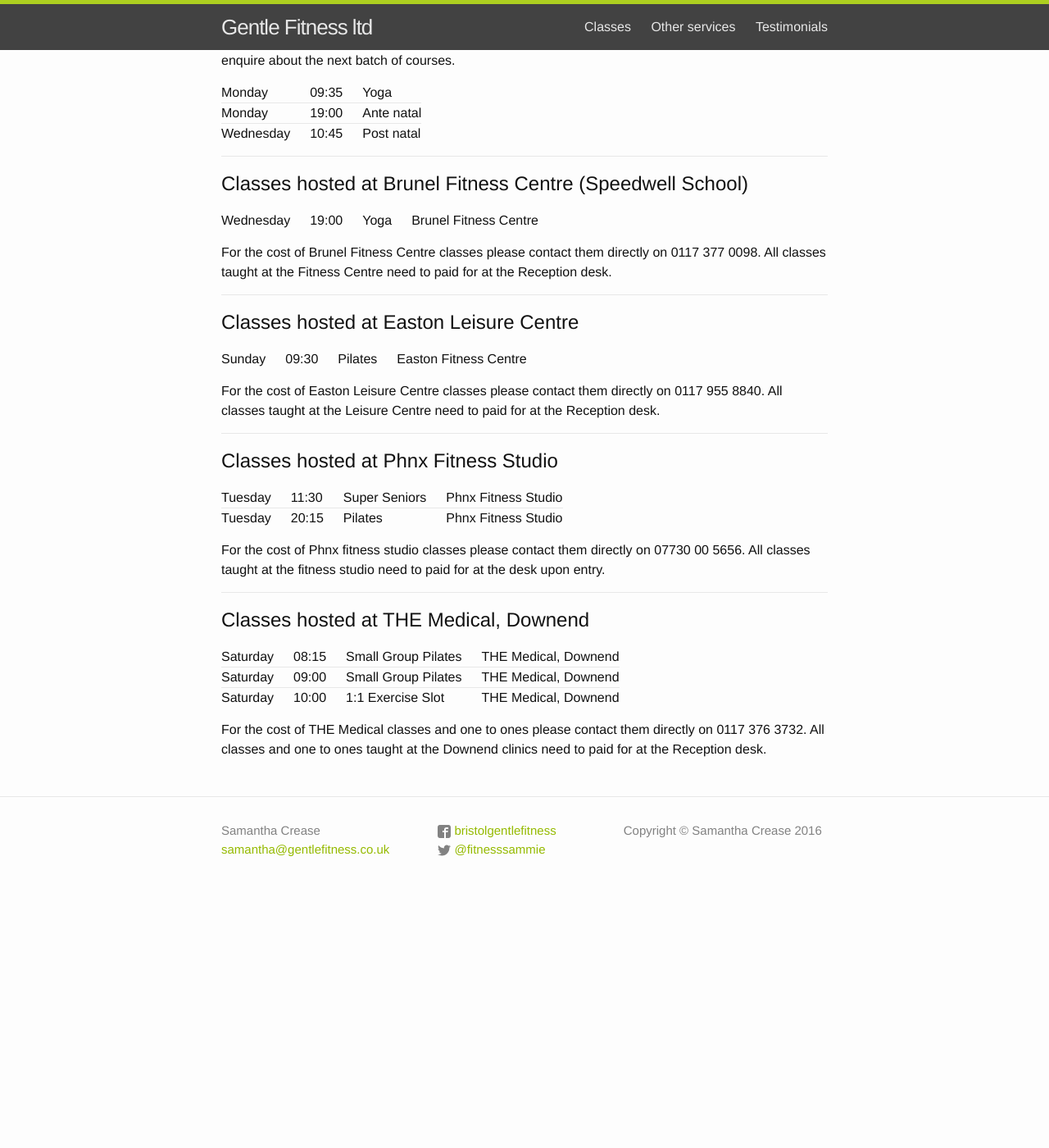
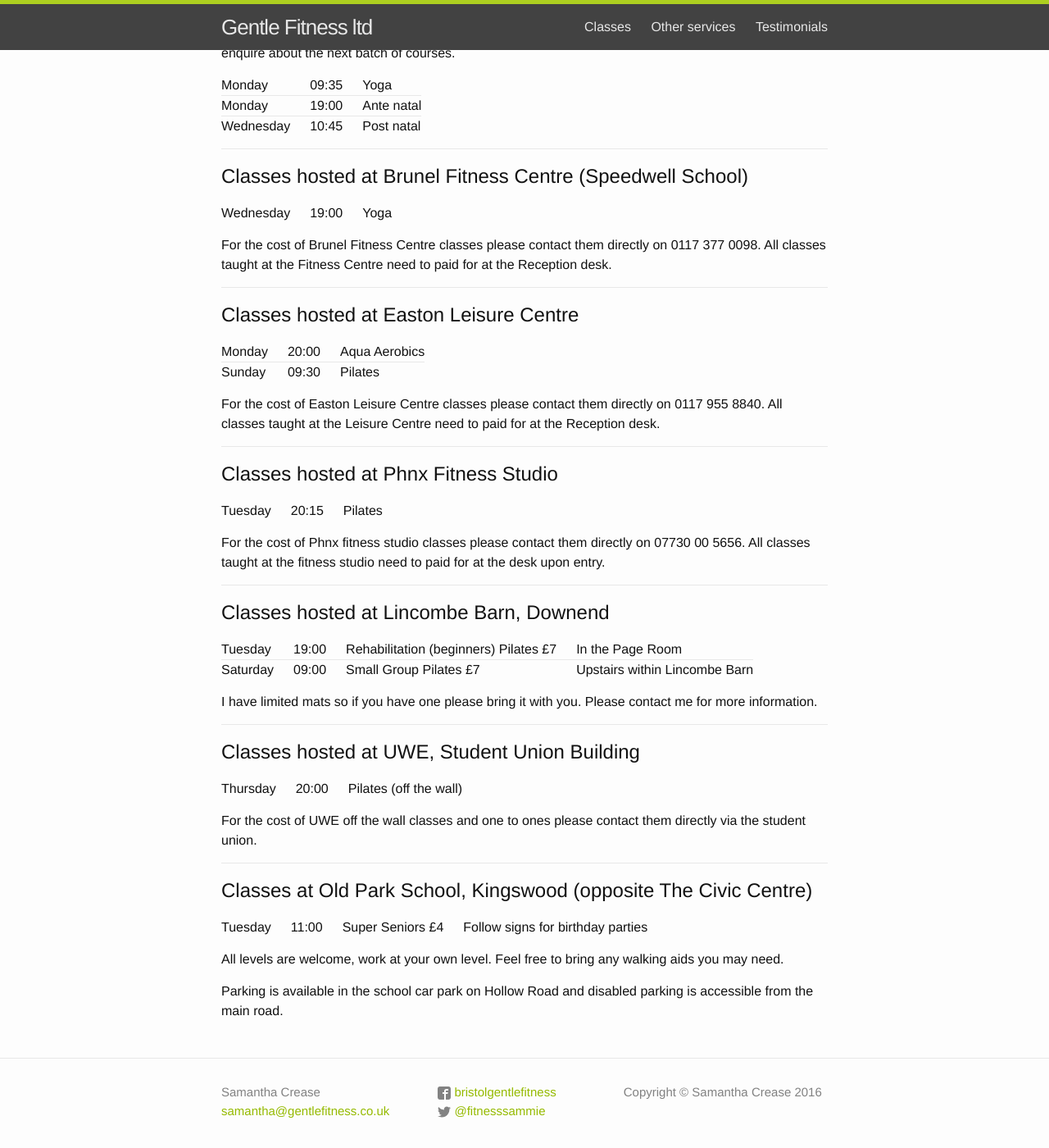
Before and after one commit to gentlefitness-www/gentlefitness-www, a Jekyll site: the page built from classes.md, in a window 1280 px wide and 1400 px high, scrolled down 1485 px. Shown: the whole window at 82% size. Built offline with Jekyll 4.4.1, drawn with Linux system fonts in a browser that asks for light colours; before the commit the page ends 2592 px from its top, so only the background shows below that; some of the changed text lies outside the part shown.

Commit message:
Classes page updates

```diff
--- a/classes.md
+++ b/classes.md
@@ -14,7 +14,9 @@ Gentle Fitness ltd offers:
 - [Classes hosted at Brunel Fitness Centre](#classes-hosted-at-brunel-fitness-centre-speedwell-school)
 - [Classes hosted at Easton Leisure Centre](#classes-hosted-at-easton-leisure-centre)
 - [Classes hosted at Phnx Fitness Studio](#classes-hosted-at-phnx-fitness-studio)
-- [Classes hosted at THE Medical, Downend](#classes-hosted-at-the-medical-downend)
+- [Classes hosted at Lincombe Barn, Downend](#classes-hosted-at-lincombe-barn-downend)
+- [Classes hosted at UWE](#classes-hosted-at-uwe-student-union-building)
+- [Classes hosted at Old Park School, Kingswood](#classes-at-old-park-school-kingswood-opposite-the-civic-centre)
 
 ## Community classes
 
@@ -25,25 +27,22 @@ For the most up to date classes please check out my
 |09:35|Yoga course         |Keynsham Leisure Centre|
 |17:45|Yoga class          |Keynsham Leisure Centre|
 |19:00|Ante Natal course   |Keynsham Leisure Centre|
+|20:00|Aqua Aerobics       |Easton Leisure Centre  |
 ||**Tuesday**                                      |
-|11:30|Super Seniors       |Phnx Fitness Studio    |
-|||
-|19:00|* Rehabilitation (beginners) Pilates £7|Lincombe Barn, Downend|
-||* *Limited mats so if you have one please bring it*|
-||*Please contact me for more information.*|
-|||
+|11:00|Super Seniors £4    |Old Park School, Kingswood|
+|19:00|Rehabilitation (beginners) Pilates £7|Lincombe Barn, Downend|
 |20:15|Pilates             |Phnx Fitness Studio    |
 ||**Wednesday**                                    |
 |09:35|Yoga class          |Keynsham Leisure Centre|
 |10:45|Post Natal course   |Keynsham Leisure Centre|
 |19:00|Yoga                |Brunel Fitness Centre  |
+||**Thursday**                                     |
+|18:00|Pilates             |UWE - Student Union Building|
 ||**Friday**                                       |
 |09:55|Beginners Pilates   |Keynsham Leisure Centre|
 |11:00|Super Seniors       |Keynsham Leisure Centre|
 ||**Saturday**                                     |
-|08:15|Small Group Pilates |THE Medical, Downend   |
-|09:00|Small Group Pilates |THE Medical, Downend   |
-|10:00|1:1 Exercise Slot   |THE Medical, Downend   |
+|09:00|Small Group Pilates £7|Lincombe Barn, Downend |
 ||**Sunday**                                       |
 |09:30|Pilates             |Easton Leisure Centre  |
 
@@ -51,10 +50,10 @@ For the most up to date classes please check out my
 
 ## Classes hosted at Keynsham Leisure Centre
 
-|Monday   |17:45|Yoga                       |Keynsham Leisure Centre|
-|Wednesday|09:35|Yoga                       |Keynsham Leisure Centre|
-|Friday   |09:55|Beginners Pilates          |Keynsham Leisure Centre|
-|Friday   |11:00|Super Seniors              |Keynsham Leisure Centre|
+|Monday   |17:45|Yoga             |
+|Wednesday|09:35|Yoga             |
+|Friday   |09:55|Beginners Pilates|
+|Friday   |11:00|Super Seniors    |
 
 For the cost of Keynsham Leisure classes please contact them directly 01225 439680.
 All classes taught at the Leisure Centre need to paid for at the Reception desk.
@@ -74,7 +73,7 @@ Call the Centre directly on 01225 439680 to enquire about the next batch of cour
 
 ## Classes hosted at Brunel Fitness Centre (Speedwell School)
 
-|Wednesday|19:00|Yoga|Brunel Fitness Centre|
+|Wednesday|19:00|Yoga|
 
 For the cost of Brunel Fitness Centre classes please contact them directly on 0117 377 0098.
 All classes taught at the Fitness Centre need to paid for at the Reception desk.
@@ -83,7 +82,8 @@ All classes taught at the Fitness Centre need to paid for at the Reception desk.
 
 ## Classes hosted at Easton Leisure Centre
 
-|Sunday|09:30|Pilates|Easton Fitness Centre|
+|Monday|20:00|Aqua Aerobics|
+|Sunday|09:30|Pilates      |
 
 For the cost of Easton Leisure Centre classes please contact them directly on 0117 955 8840.
 All classes taught at the Leisure Centre need to paid for at the Reception desk.
@@ -92,19 +92,38 @@ All classes taught at the Leisure Centre need to paid for at the Reception desk.
 
 ## Classes hosted at Phnx Fitness Studio
 
-|Tuesday|11:30|Super Seniors|Phnx Fitness Studio|
-|Tuesday|20:15|Pilates      |Phnx Fitness Studio|
+|Tuesday|20:15|Pilates|
 
 For the cost of Phnx fitness studio classes please contact them directly on 07730 00 5656.
 All classes taught at the fitness studio need to paid for at the desk upon entry.
 
 -------------------------------------------------------------------------------
 
-## Classes hosted at THE Medical, Downend
+## Classes hosted at Lincombe Barn, Downend
 
-|Saturday|08:15|Small Group Pilates|THE Medical, Downend|
-|Saturday|09:00|Small Group Pilates|THE Medical, Downend|
-|Saturday|10:00|1:1 Exercise Slot  |THE Medical, Downend|
+|Tuesday |19:00|Rehabilitation (beginners) Pilates £7|In the Page Room|
+|Saturday|09:00|Small Group Pilates £7|Upstairs within Lincombe Barn|
 
-For the cost of THE Medical classes and one to ones please contact them directly on 0117 376 3732.
-All classes and one to ones taught at the Downend clinics need to paid for at the Reception desk.
+I have limited mats so if you have one please bring it with you.
+Please contact me for more information.
+
+-------------------------------------------------------------------------------
+
+## Classes hosted at UWE, Student Union Building
+
+|Thursday|20:00|Pilates (off the wall)|
+
+For the cost of UWE off the wall classes and one to ones please contact them
+directly via the student union.
+
+-------------------------------------------------------------------------------
+
+## Classes at Old Park School, Kingswood (opposite The Civic Centre)
+
+|Tuesday|11:00|Super Seniors £4|Follow signs for birthday parties|
+
+All levels are welcome, work at your own level. Feel free to bring any walking
+aids you may need.
+
+Parking is available in the school car park on Hollow Road and disabled parking
+is accessible from the main road.
```
